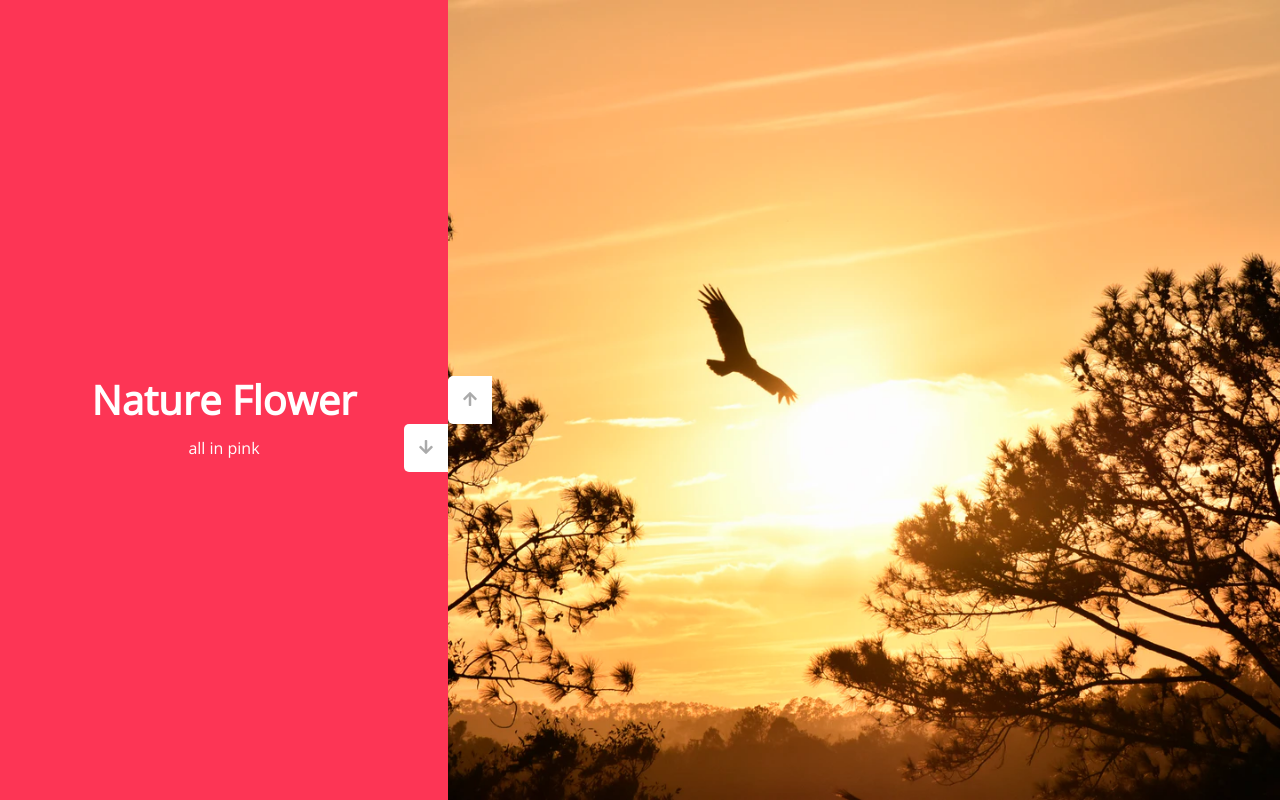
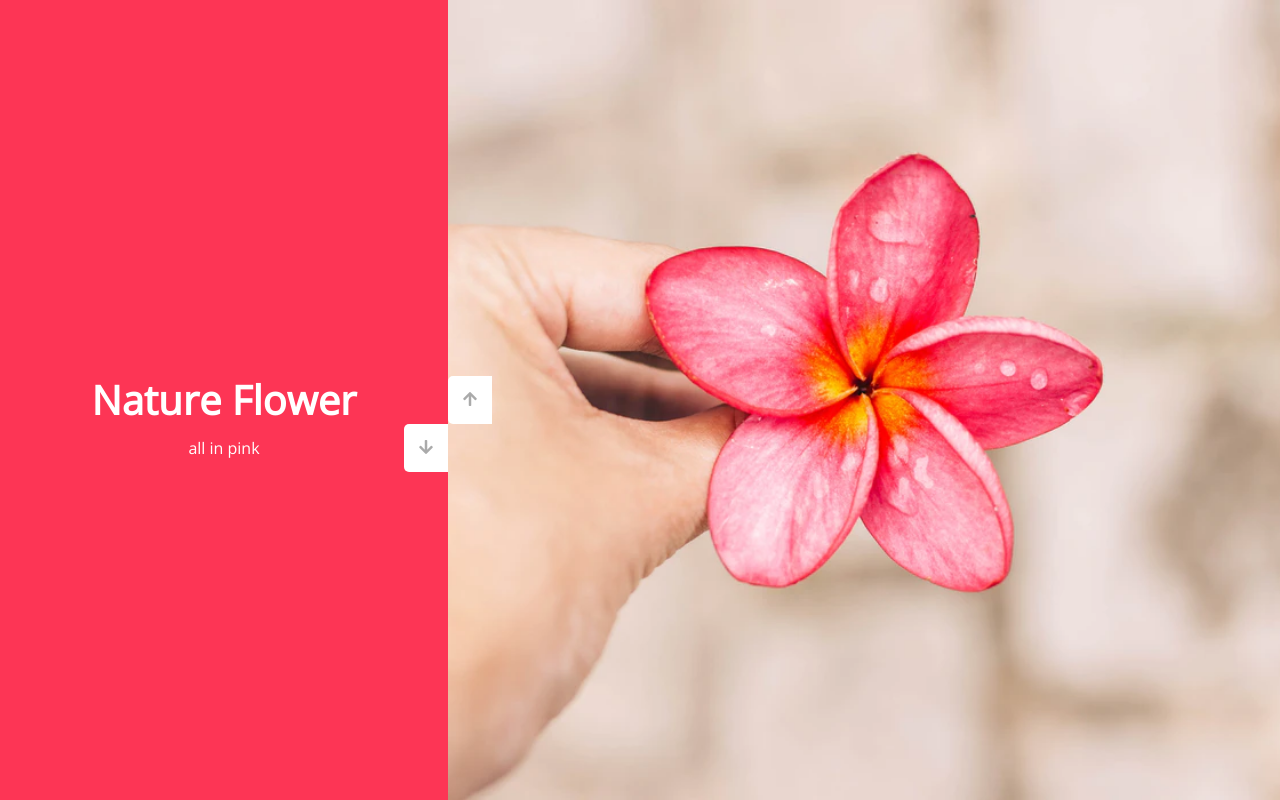
Before and after one commit to aindriu80/VerticalSlider, a plain HTML site: page index.html in a window 1280 px wide. Both pictures are taken after a click on the button 426 px from the left and 448 px from the top of the page. Drawn offline with nearby package versions, Linux system fonts and the light colour scheme.

Commit message:
JS functionality for slider

```diff
--- a/resources/script.js
+++ b/resources/script.js
@@ -0,0 +1,32 @@
+const sliderContainer = document.querySelector('.slider-container')
+const slideRight = document.querySelector('.right-slide')
+const slideLeft = document.querySelector('.left-slide')
+const upButton = document.querySelector('.up-button')
+const downButton = document.querySelector('.down-button')
+const slideLength = slideRight.querySelectorAll('div').length
+
+let activeSlideIndex = 0
+
+slideLeft.style.top = `-${(slideLength - 1) * 100}vh`
+
+upButton.addEventListener('click', () => changeSlide('up'))
+downButton.addEventListener('click', () => changeSlide('down'))
+
+const changeSlide = (direction) => {
+  const sliderHeight = sliderContainer.clientHeight
+  if (direction == 'up') {
+    activeSlideIndex++
+    if (activeSlideIndex > slideLength - 1) {
+      activeSlideIndex = 0
+    }
+  } else if (direction == 'down') {
+    activeSlideIndex--
+    if (activeSlideIndex < 0) {
+      activeSlideIndex = slideLength - 1
+    }
+  }
+  slideRight.style.transform = `translateY(-${
+    activeSlideIndex * sliderHeight
+  }px)`
+  slideLeft.style.transform = `translateY(${activeSlideIndex * sliderHeight}px)`
+}
--- a/resources/style.css
+++ b/resources/style.css
@@ -40,6 +40,7 @@ body {
   position: absolute;
   top: 0;
   left: 0;
+  transition: transform 0.5s ease-in-out;
 }
 
 .left-slide > div {
@@ -64,6 +65,7 @@ body {
   top: 0;
   left: 35%;
   width: 65%;
+  transition: transform 0.5s ease-in-out;
 }
 
 .right-slide > div {
```
